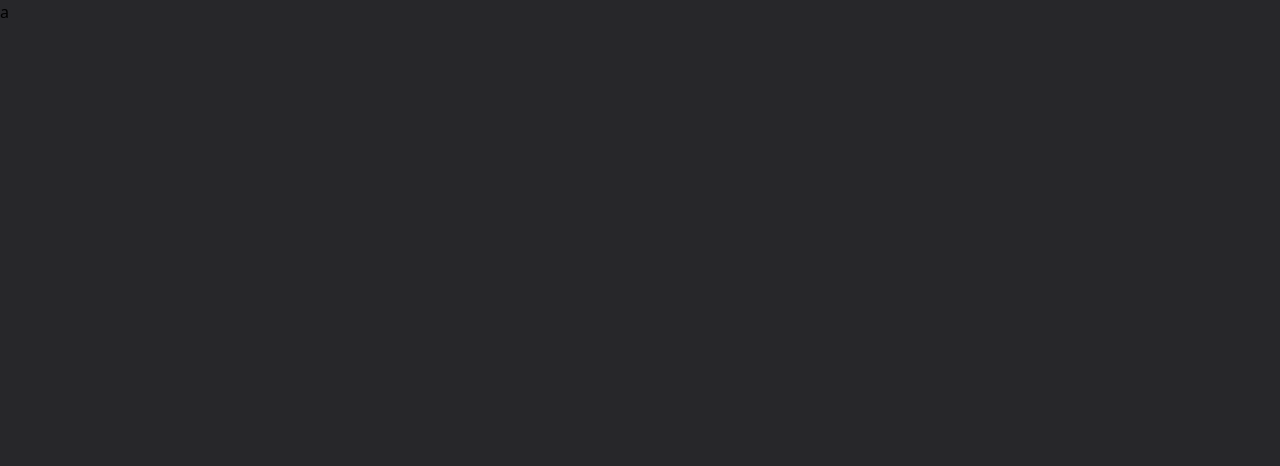
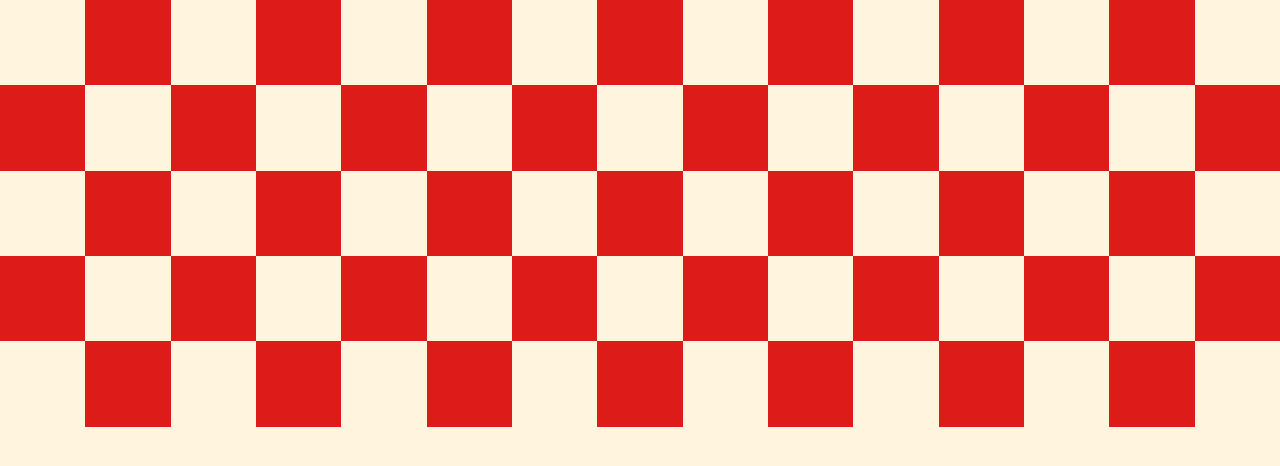
Before and after one commit to retr0lbb/portifolio-rubens, a Next.js app: page / in a window 1280 px wide. Shown: the top 466 px of the page. Built offline with nearby package versions, Linux system fonts and the light colour scheme.

Commit message:
feat: add grid

```diff
--- a/src/app/globals.css
+++ b/src/app/globals.css
@@ -3,7 +3,8 @@
 @theme{
   --color-mainRed: #DD1C1A;
   --color-textDark: #181714;
-  --color-textLight: #FFF8F7
+  --color-textLight: #FFF8F7;
+  --color-bgLight: #FFF5DF;
 }
 
 
--- a/src/components/great-grid.tsx
+++ b/src/components/great-grid.tsx
@@ -1,6 +1,40 @@
+/** biome-ignore-all lint/suspicious/noArrayIndexKey: <no need> */
 "use client";
 import { motion } from "framer-motion";
 
+export function GridItem(props: { index: number }) {
+  return (
+    <motion.div
+      initial={{ rotate: 0, y: -100, opacity: 0 }}
+      animate={{
+        rotate: [props.index % 2 === 0 ? 90 : 180, 0],
+        y: [100, -10, 10, 0],
+        opacity: 100,
+      }}
+      transition={{
+        duration: 1,
+        ease: "circOut",
+      }}
+      className="w-full aspect-square grid grid-cols-5 grid-rows-5 place-items-center"
+    >
+      {Array.from({ length: 25 }).map((_, index) => {
+        return (
+          <div
+            key={index}
+            className={`w-full aspect-square ${props.index % 2 === 0 ? "even:bg-mainRed" : "odd:bg-mainRed"}`}
+          />
+        );
+      })}
+    </motion.div>
+  );
+}
+
 export function GreateGrid() {
-  return <motion.div className=" h-full bg-zinc-800">a</motion.div>;
+  return (
+    <div className="w-full h-auto grid grid-cols-3 grid-rows-1 place-items-center">
+      {Array.from({ length: 3 }).map((_, index) => {
+        return <GridItem key={index} index={index} />;
+      })}
+    </div>
+  );
 }
--- a/src/components/navigation-header.tsx
+++ b/src/components/navigation-header.tsx
@@ -3,6 +3,7 @@
 
 import { motion, useAnimation } from "framer-motion";
 import { useEffect, useCallback, useRef } from "react";
+import { twMerge } from "tailwind-merge";
 
 // Constantes de configuração centralizadas
 const NAVIGATION_CONFIG = {
@@ -133,7 +134,10 @@ interface NavigationLinkProps {
 function NavigationLink({ to, text, className = "" }: NavigationLinkProps) {
   return (
     <a
-      className={`text-textLight px-1.5 font-normal cursor-pointer text-lg opacity-100 group-hover:opacity-10 hover:opacity-100! transition-all ${className}`}
+      className={twMerge(
+        "text-textLight px-1.5 font-normal cursor-pointer text-lg opacity-100 group-hover:opacity-50 hover:opacity-100! transition-all",
+        className,
+      )}
       href={to}
     >
       {text}
--- a/src/components/section.tsx
+++ b/src/components/section.tsx
@@ -10,7 +10,7 @@ export function Section(props: SectionProps) {
   return (
     <section
       className={twMerge(
-        "w-full h-dvh overflow-hidden flex flex-col",
+        "w-full h-dvh overflow-hidden flex flex-col bg-bgLight",
         props.className,
       )}
       id={props.anchor}
```
